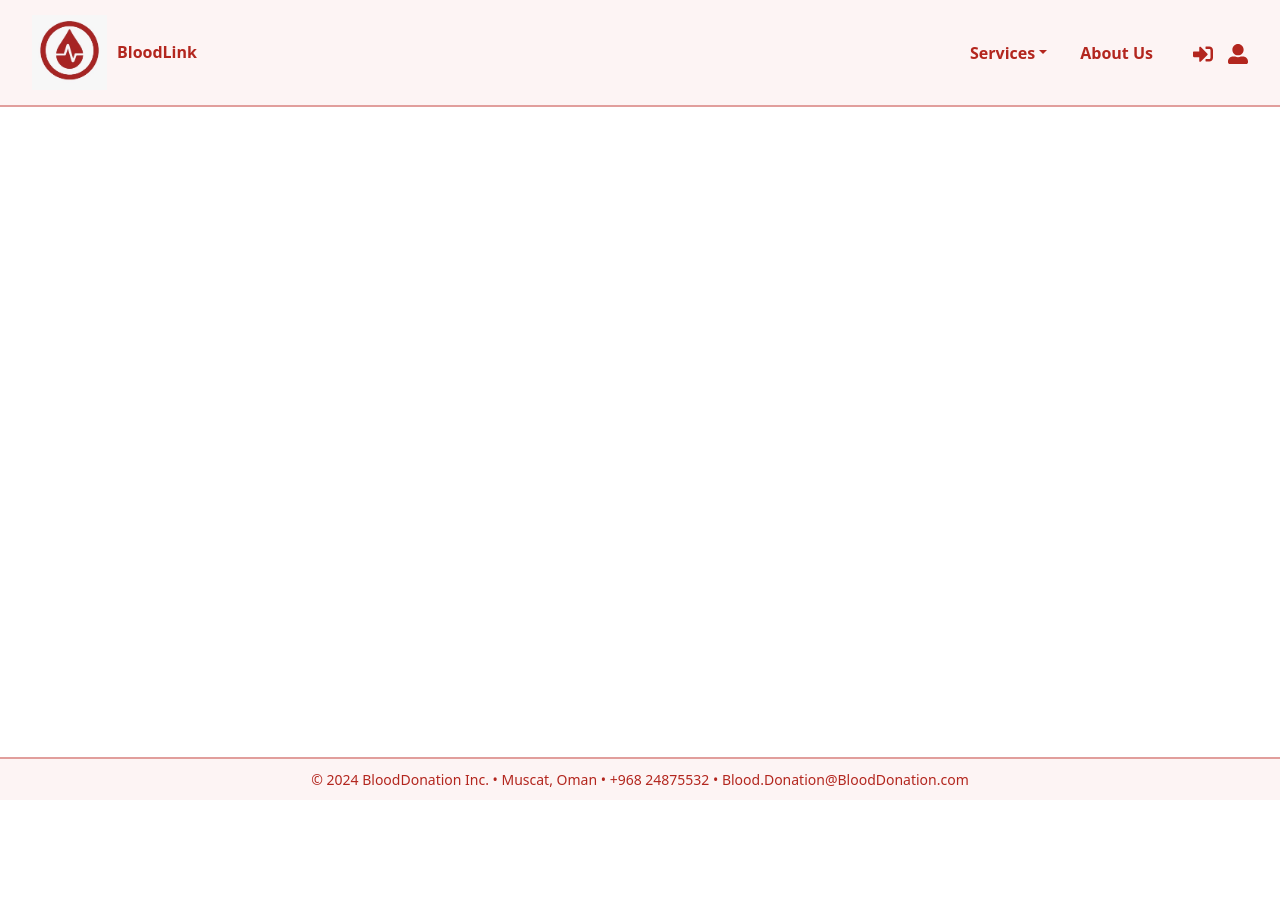
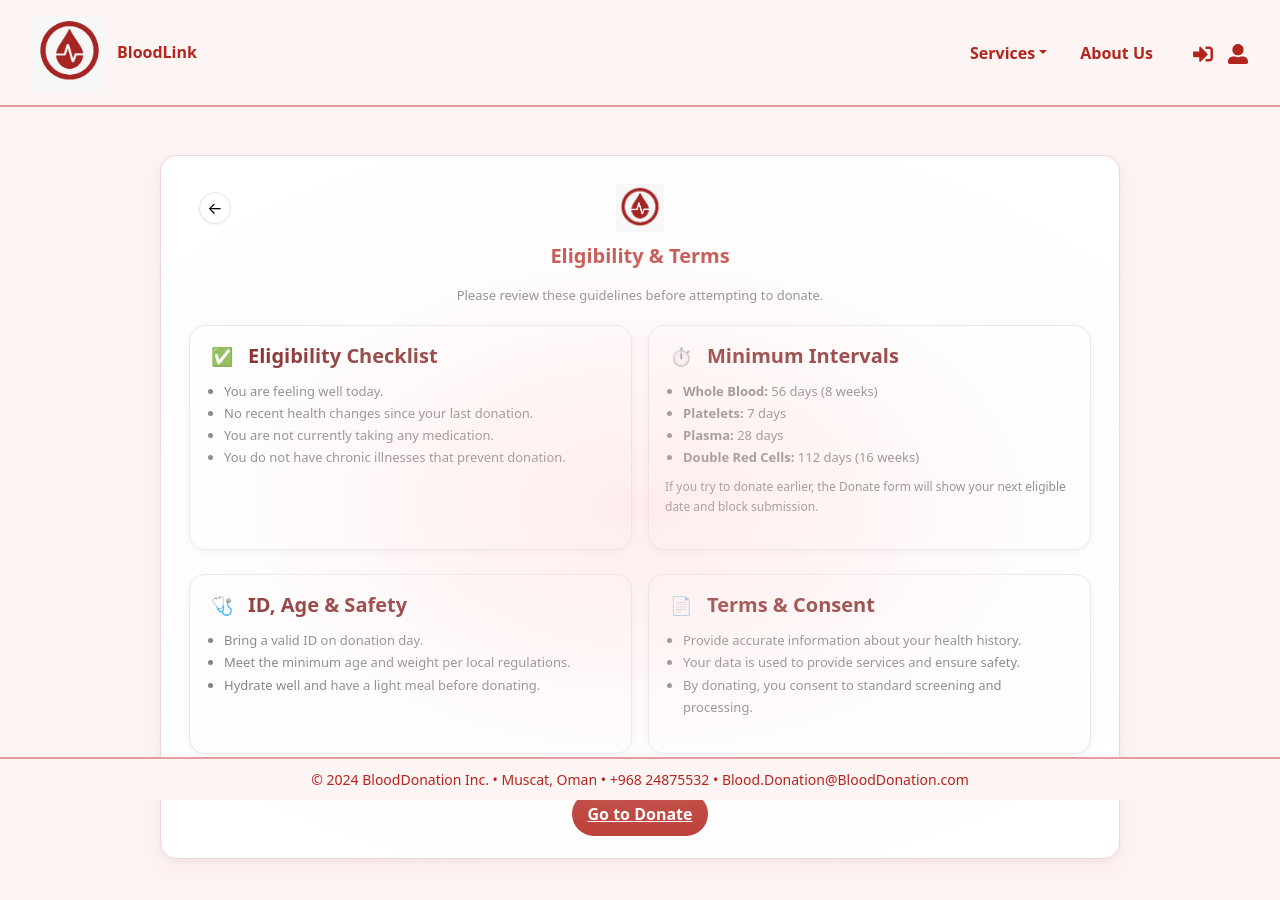
Before and after one commit to razanalraiisi/BloodDonationSys, a React (Create React App) app in the folder client/: page /info in a window 1280 px wide. Shown: the top 900 px of the page. Before the commit the page ends 800 px from the top, so only its background shows below. Built offline with nearby package versions, Linux system fonts and the light colour scheme.

Commit message:
Added  Eligibility & Terms page and route wiring

```diff
--- a/client/src/App.js
+++ b/client/src/App.js
@@ -12,6 +12,7 @@ import DonateBlood from './components/DonateBlood.js';
 import User from './components/User.js';
 import AboutUs from './components/AboutUs.js';
 import LandingPage from './components/LandingPage.js';
+import EligibilityTerms from './components/EligibilityTerms.js';
 
 function AppContent() {
   const location = useLocation();
@@ -34,6 +35,7 @@ function AppContent() {
           <Route path="/request" element={<RequestBlood />} />
           <Route path="/centers" element={<DonationCenter />} />
           <Route path="/donate" element={<DonateBlood />} />
+          <Route path="/info" element={<EligibilityTerms />} />
           <Route path="/UserProfile" element={<User />} />
           <Route path="/AboutUs" element={<AboutUs />} />
         </Routes>
--- /dev/null
+++ b/client/src/components/EligibilityTerms.js
@@ -0,0 +1,133 @@
+import { Link, useNavigate } from 'react-router-dom';
+import Logo from '../assets/logo.jpeg';
+import { useState } from 'react';
+
+const Card = ({ title, children, icon }) => {
+  const [hover, setHover] = useState(false);
+  return (
+    <div
+      onMouseEnter={() => setHover(true)}
+      onMouseLeave={() => setHover(false)}
+      style={{
+        background: '#fff',
+        border: '1px solid #E5E7EB',
+        borderRadius: 16,
+        padding: 16,
+        boxShadow: hover ? '0px 4px 12px rgba(0,0,0,0.08)' : '0 2px 6px rgba(0,0,0,0.05)',
+        transform: hover ? 'translateY(-2px)' : 'none',
+        transition: 'box-shadow 150ms ease, transform 150ms ease',
+        minHeight: 180
+      }}
+    >
+      <div style={{ display: 'flex', alignItems: 'center', gap: 10, marginBottom: 10 }}>
+        {icon && (
+          <span
+            style={{
+              width: 28,
+              height: 28,
+              display: 'inline-flex',
+              alignItems: 'center',
+              justifyContent: 'center',
+              fontSize: 18,
+              marginLeft: 2,
+              marginRight: 2
+            }}
+          >
+            {icon}
+          </span>
+        )}
+        <h3
+          className="auth-title"
+          style={{ fontSize: 20, fontWeight: 700, color: '#6b0000', margin: 0 }}
+        >
+          {title}
+        </h3>
+      </div>
+      <div className="auth-label" style={{ lineHeight: 1.7 }}>{children}</div>
+    </div>
+  );
+};
+
+const EligibilityTerms = () => {
+  const navigate = useNavigate();
+  return (
+    <div className="auth-page" style={{ position: 'relative' }}>
+      {/* Soft background shape */}
+      <div
+        aria-hidden
+        style={{
+          position: 'absolute',
+          inset: 0,
+          background: 'radial-gradient(closest-side, rgba(255, 218, 218, 0.5), rgba(253, 244, 244, 0.3) 60%, rgba(253, 244, 244, 0) 100%)',
+          pointerEvents: 'none'
+        }}
+      />
+      <div className="auth-card" style={{ maxWidth: 960, margin: '0 auto' }}>
+        <div className="auth-header" style={{ display: 'flex', alignItems: 'center', justifyContent: 'center', marginBottom: 12, position: 'relative' }}>
+          <button
+            aria-label='Go back'
+            onClick={()=>navigate('/home')}
+            style={{
+              position: 'absolute', left: 10,
+              background: '#fff', border: '1px solid #E5E7EB', borderRadius: 999,
+              width: 32, height: 32, display: 'flex', alignItems: 'center', justifyContent: 'center',
+              cursor: 'pointer', boxShadow: '0 1px 2px rgba(0,0,0,0.06)'
+            }}
+          >
+            ←
+          </button>
+          <img alt='Logo' height={48} src={Logo} />
+        </div>
+        <h2 className="auth-title" style={{ textAlign: 'center' }}>Eligibility & Terms</h2>
+        <p className="auth-label" style={{ textAlign: 'center', marginBottom: 20 }}>
+          Please review these guidelines before attempting to donate.
+        </p>
+
+        <div style={{ display: 'grid', gridTemplateColumns: '1fr 1fr', columnGap: 16, rowGap: 24 }}>
+          <Card title="Eligibility Checklist" icon="✅">
+            <ul style={{ margin: 0, paddingLeft: 18 }}>
+              <li>You are feeling well today.</li>
+              <li>No recent health changes since your last donation.</li>
+              <li>You are not currently taking any medication.</li>
+              <li>You do not have chronic illnesses that prevent donation.</li>
+            </ul>
+          </Card>
+
+          <Card title="Minimum Intervals" icon="⏱️">
+            <ul style={{ margin: 0, paddingLeft: 18 }}>
+              <li><strong>Whole Blood:</strong> 56 days (8 weeks)</li>
+              <li><strong>Platelets:</strong> 7 days</li>
+              <li><strong>Plasma:</strong> 28 days</li>
+              <li><strong>Double Red Cells:</strong> 112 days (16 weeks)</li>
+            </ul>
+            <p className="auth-help" style={{ marginTop: 8 }}>
+              If you try to donate earlier, the Donate form will show your next eligible date and block submission.
+            </p>
+          </Card>
+
+          <Card title="ID, Age & Safety" icon="🩺">
+            <ul style={{ margin: 0, paddingLeft: 18 }}>
+              <li>Bring a valid ID on donation day.</li>
+              <li>Meet the minimum age and weight per local regulations.</li>
+              <li>Hydrate well and have a light meal before donating.</li>
+            </ul>
+          </Card>
+
+          <Card title="Terms & Consent" icon="📄">
+            <ul style={{ margin: 0, paddingLeft: 18 }}>
+              <li>Provide accurate information about your health history.</li>
+              <li>Your data is used to provide services and ensure safety.</li>
+              <li>By donating, you consent to standard screening and processing.</li>
+            </ul>
+          </Card>
+        </div>
+
+        <div className="auth-actions" style={{ display: 'flex', justifyContent: 'center', marginTop: 28, paddingTop: 10 }}>
+          <Link className="auth-btn-primary" to="/donate">Go to Donate</Link>
+        </div>
+      </div>
+    </div>
+  );
+};
+
+export default EligibilityTerms;
```
